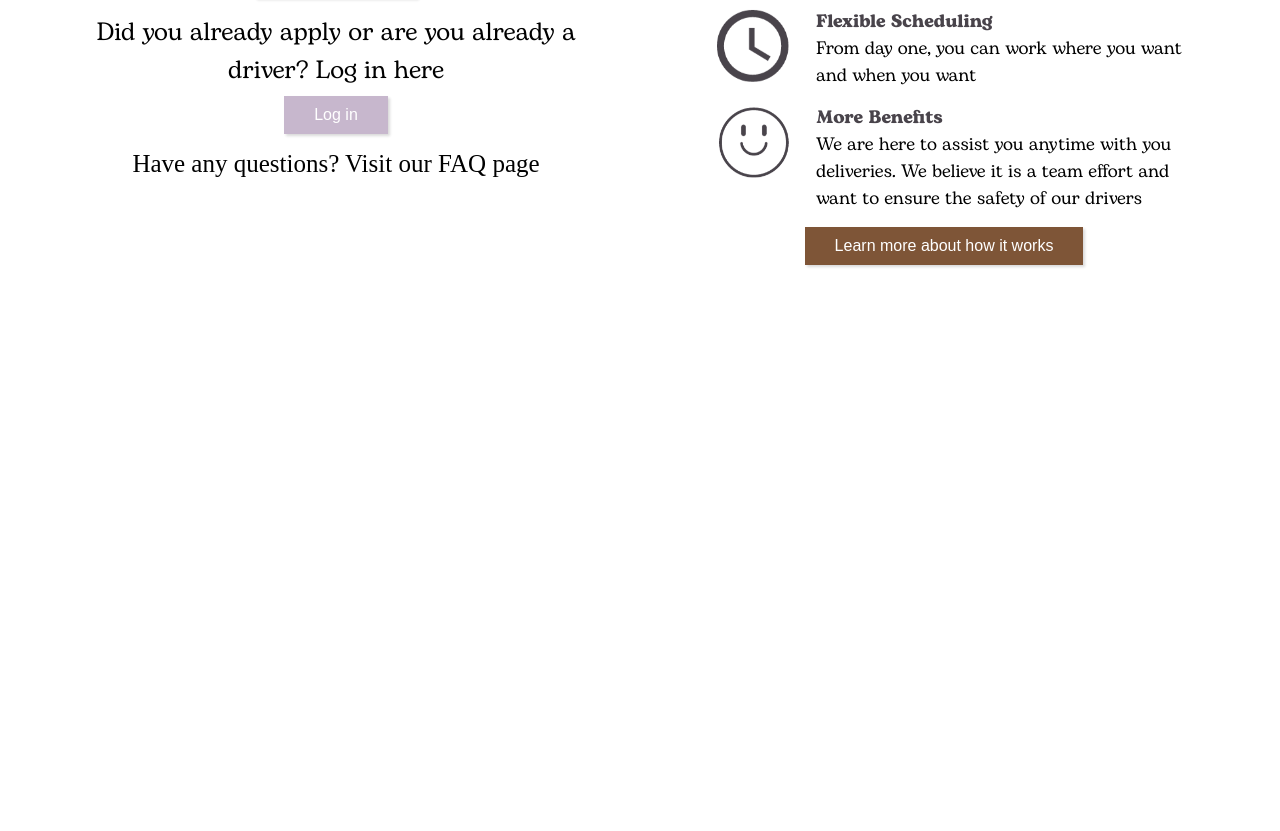
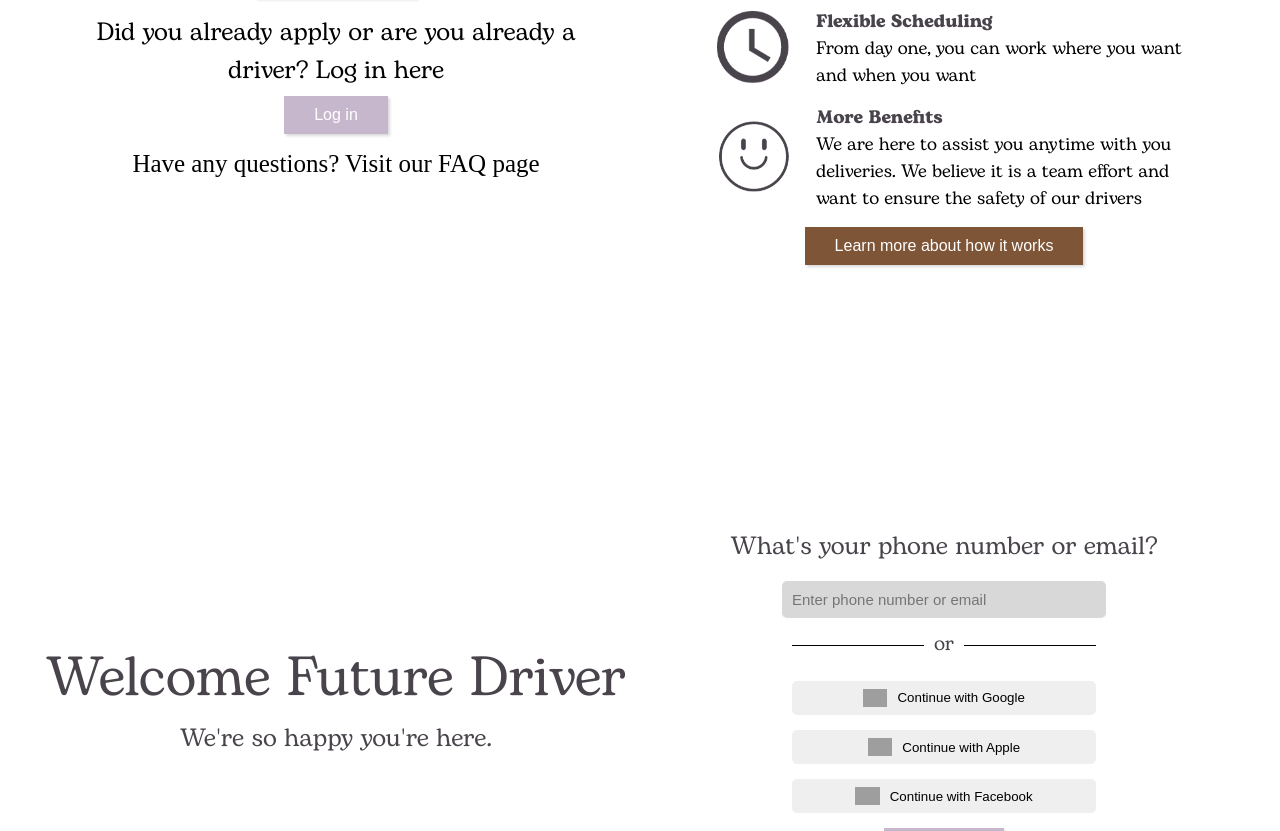
Before and after one commit to Baguirre03/ShopOn, a React (Vite) app: page / in a window 1280 px wide. Shown: the part 1966-2797 px from the top of the page. Before the commit the page ends 2311 px from the top, so only its background shows below. Built offline with nearby package versions, Linux system fonts and the light colour scheme; grey boxes are pictures that could not be loaded.

Commit message:
finished signin

```diff
--- a/src/App.jsx
+++ b/src/App.jsx
@@ -2,6 +2,7 @@ import "./styles/app.css";
 import HomePage from "./components/HomePage";
 import SignUp from "./components/SignUp";
 import WhyDrive from "./components/Why";
+import WelcomeDriver from "./components/DriverSignup";
 
 function App() {
   return (
@@ -11,6 +12,7 @@ function App() {
       </div>
       <SignUp></SignUp>
       <WhyDrive></WhyDrive>
+      <WelcomeDriver></WelcomeDriver>
     </>
   );
 }
--- /dev/null
+++ b/src/components/DriverSignup.jsx
@@ -0,0 +1,51 @@
+import Button from "./Button";
+
+export default function WelcomeDriver() {
+  return (
+    <section className="welcome-container">
+      <div className="welcome-left">
+        <h2>Welcome Future Driver</h2>
+        <p>We're so happy you're here.</p>
+      </div>
+      <div className="welcome-right">
+        <label htmlFor="phone-email">What's your phone number or email?</label>
+        <input
+          type="text"
+          id="phone-email"
+          placeholder="Enter phone number or email"
+        />
+        <span className="OR">
+          <span className="or-span">or</span>
+        </span>
+        <button className="sign-in">
+          <div className="button-content">
+            <img
+              className="sign-in-img"
+              src="https://cdn.jsdelivr.net/gh/devicons/devicon/icons/google/google-original.svg"
+            />
+            Continue with Google
+          </div>
+        </button>
+        <button className="sign-in">
+          <div className="button-content">
+            <img
+              className="sign-in-img"
+              src="https://cdn.jsdelivr.net/gh/devicons/devicon/icons/apple/apple-original.svg"
+            />
+            Continue with Apple
+          </div>
+        </button>
+        <button className="sign-in">
+          <div className="button-content">
+            <img
+              className="sign-in-img"
+              src="https://cdn.jsdelivr.net/gh/devicons/devicon/icons/facebook/facebook-original.svg"
+            />
+            Continue with Facebook
+          </div>
+        </button>
+        <Button className="default-pink">continue</Button>
+      </div>
+    </section>
+  );
+}
--- a/src/styles/app.css
+++ b/src/styles/app.css
@@ -77,6 +77,10 @@
     gap: 20px;
 }
 
+.middle-home button {
+    font-size: 20px;
+}
+
 .slogan {
     display: flex;
     font-size: 70px;
@@ -116,6 +120,11 @@
 
 .default-brown {
     background-color: var(--brown);
+    color: var(--white);
+}
+
+.default-brown:hover {
+    background-color: var(--grey);
     color: var(--white);
 }
 
@@ -309,6 +318,7 @@ button:hover {
 
 .why-img-desc {
     display: grid;
+    align-items: center;
     grid-template-columns: .5fr 2fr;
 }
 
@@ -331,12 +341,123 @@ button:hover {
     justify-content: center;
 }
 
-.why-img-desc img {
-}
 
 @media (max-width: 1160px) {
     .driver {
         flex-direction: column;
         padding: none;
     }
+
+    .left-driver {
+        padding: 0;
+    }
+
+    .driver-title {
+        font-size: 3.4rem;
+    }
 }
+
+@media (max-width: 800px) {
+    .why-img-desc {
+        grid-template-columns: 1fr;
+    }
+
+    .image-container {
+        display: none;
+    }
+}
+
+/* WELCOME FUTURE DRIVER SIGNUP */
+
+.welcome-container {
+    display: grid;
+    grid-template-columns: 1fr 1fr;
+    align-items: center;
+    background-color: var(--white);
+    padding: var(--defaultPadding);
+    height: 80vh;
+}
+
+.welcome-left {
+    display: flex;
+    flex-direction: column;
+    justify-content: center;
+    align-items: center;
+    height: 100%;
+    width: 100%;
+
+}
+
+.welcome-left h2 {
+    font-size: 55px;
+    font-weight: normal;
+    font-family: "bogart";
+    color: var(--grey);
+}
+
+.welcome-left p {
+    font-size: 25px;
+    font-weight: normal;
+    font-family: "bogart";
+    color: var(--grey);
+}
+
+.welcome-right {
+    display: flex;
+    color: var(--grey);
+    font-family: "bogart";
+    flex-direction: column;
+    align-items: center;
+    font-size: 25px;
+    gap: 15px;
+    width: 100%;
+}
+
+.welcome-right input {
+    background-color: #D8D8D8;
+    outline: none;
+    border: none;
+    color: black;
+    padding: 10px;
+    border-radius: 5px;
+    width: 50%;
+    font-size: 15px;
+    /* background-image: linear-gradient(to bottom, #e4e4e4, #f7f7f7); */
+
+}
+
+.OR {
+    font-size: 20px;
+    width: 50%;
+    text-align: center;
+    border-bottom: 1px solid #000;
+    line-height: 0.1em;
+    margin: 10px 0 20px;
+}
+
+.or-span {
+    background:#fff;
+    padding:0 10px;
+}
+
+.sign-in {
+    display: flex;
+    padding: 8px 30px 8px 30px;
+    height: min-content;
+    width: 50%;
+    border-radius: 5px;
+    align-items: center;
+    border: none;
+}
+
+.button-content {
+    display: flex;
+    align-items: center;
+    justify-content: center;
+    gap: 10px;
+}
+
+.sign-in-img {
+    height: 10%;
+    width: 10%;
+}
```
